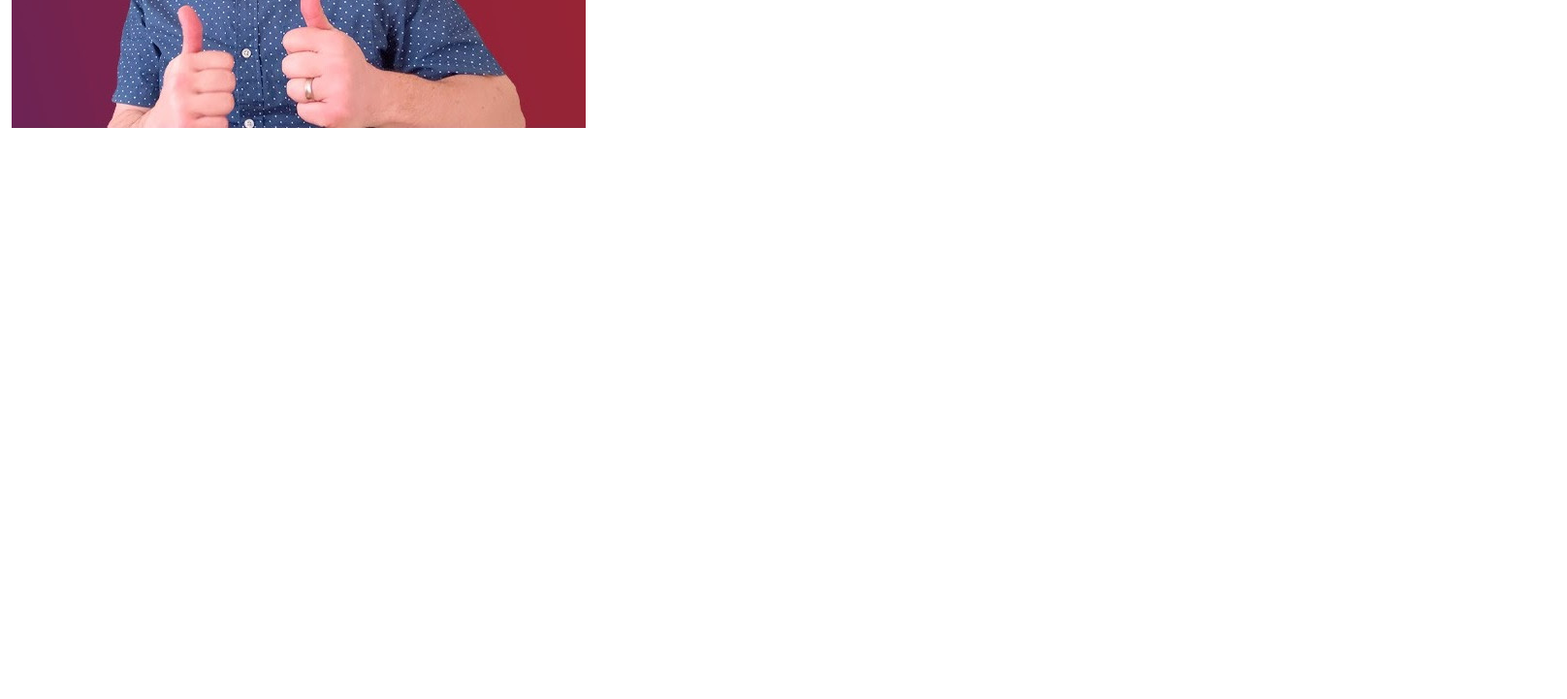
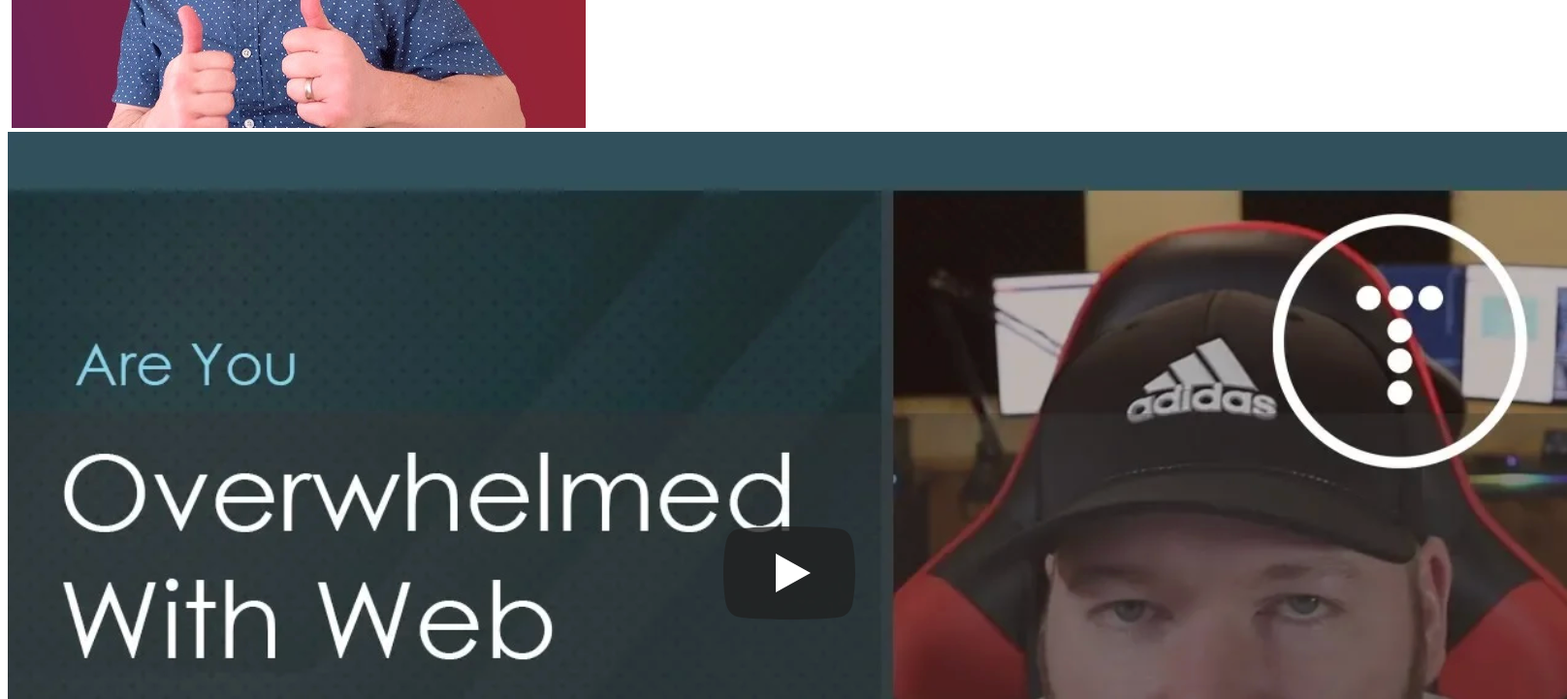
Before and after one commit to bbcsnj/images_for_lofi, a plain HTML site: page index.html in a window 1280 px wide. Shown: the part 300-1021 px from the top of the page at 97% size, 1616 px wide, since content can reach past the window. Before the commit the page ends 800 px from the top, so only its background shows below. Drawn offline with Linux system fonts and the light colour scheme.

Commit message:
Update index.html

```diff
--- a/index.html
+++ b/index.html
@@ -7,5 +7,6 @@
 <body>
 <img src="">
 <img src="WD_woo_Ch6_KevinPowell_IMAGE.jpg">
+<img src="WD_Woo_Ch6_Traversy_IMAGE.png">
 </body>
 </html>
```
